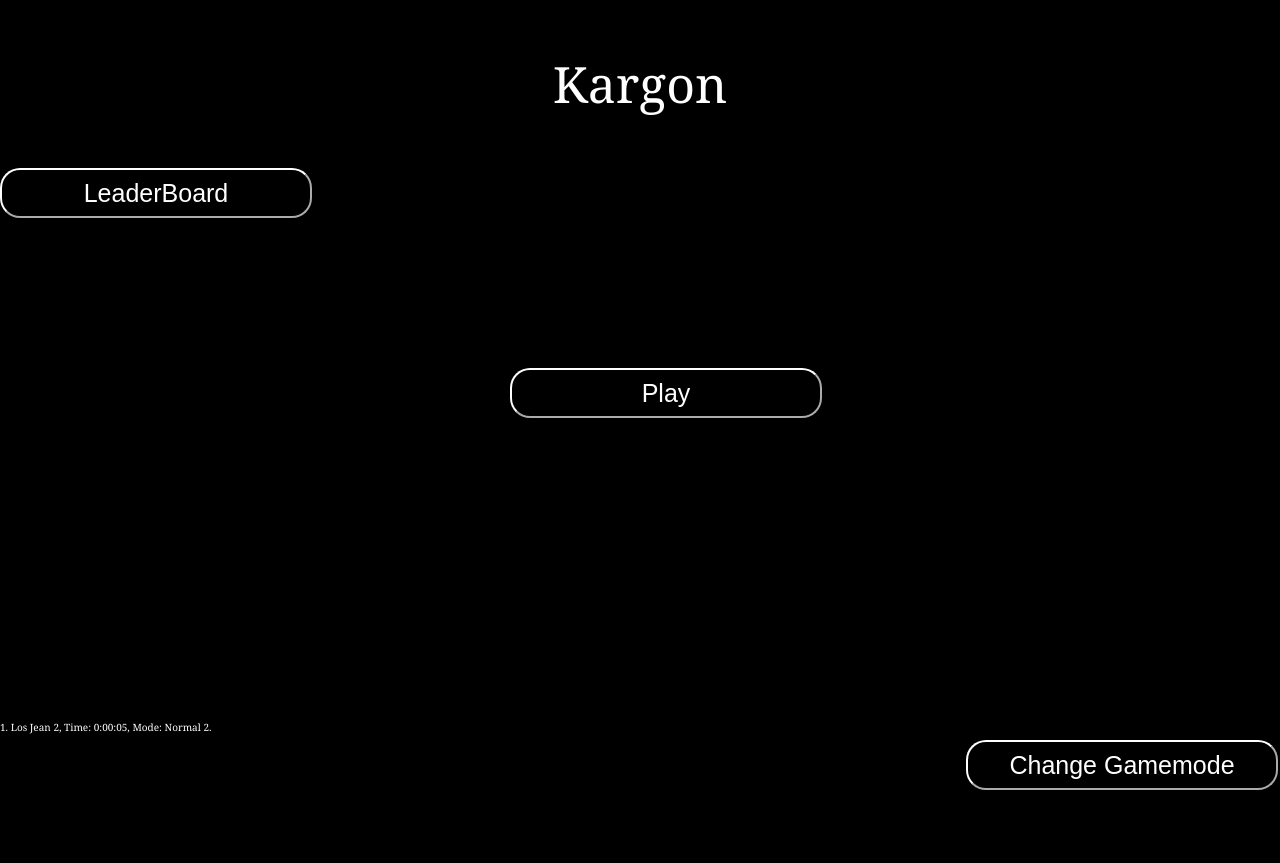
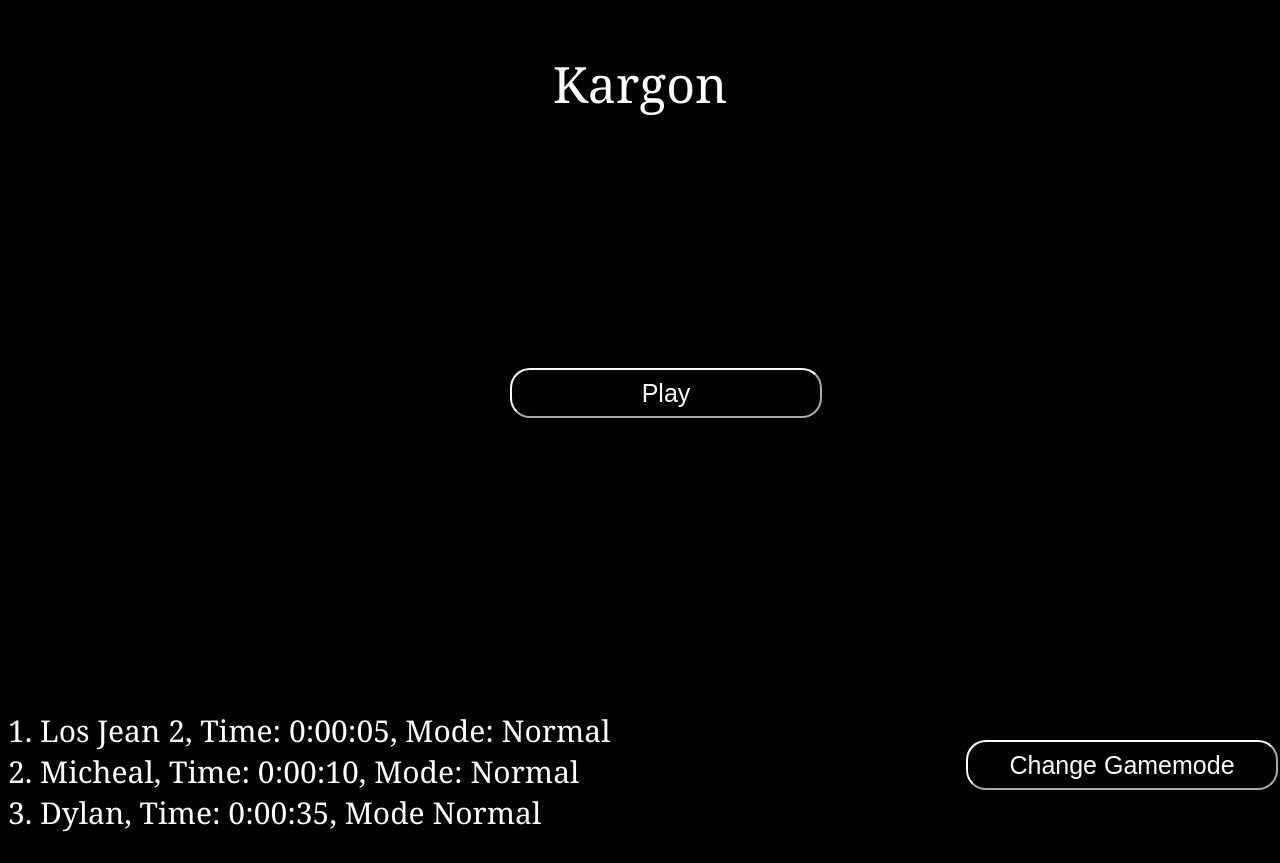
Before and after one commit to Kargone/fblawordle, a plain HTML site: page index.html in a window 1280 px wide. Before the commit the page ends 800 px from the top, so only its background shows below. Drawn offline with Linux system fonts and the light colour scheme.

Commit message:
added a leaderboard

```diff
--- a/index.html
+++ b/index.html
@@ -13,11 +13,6 @@
         <button id="start">
             Play
         </button>
-
-        <button id="ldrboard">
-            LeaderBoard
-        </button>
-
 
         <button id="gamemode">
             Change Gamemode
@@ -106,10 +101,11 @@
                 </tr>
             </tbody>
         </table>
-        <p id="leaderboard">
-            1. Los Jean 2, Time: 0:00:05, Mode: Normal
-            2.
-        </p>
+        <ol id="leaderboard" stle="font-color: white;">
+            <li>Los Jean 2, Time: 0:00:05, Mode: Normal</li>
+            <li>Micheal, Time: 0:00:10, Mode: Normal</li>
+            <li>Dylan, Time: 0:00:35, Mode Normal</li>
+        </ol>
 
 
 
--- a/style.css
+++ b/style.css
@@ -36,6 +36,9 @@ button {
     top: 10%;
     font-size: 10px;
     font-family: Cambria;
+    margin-top: auto;
+    color: white;
+    font-size: 30px;
 }
 
 
```
